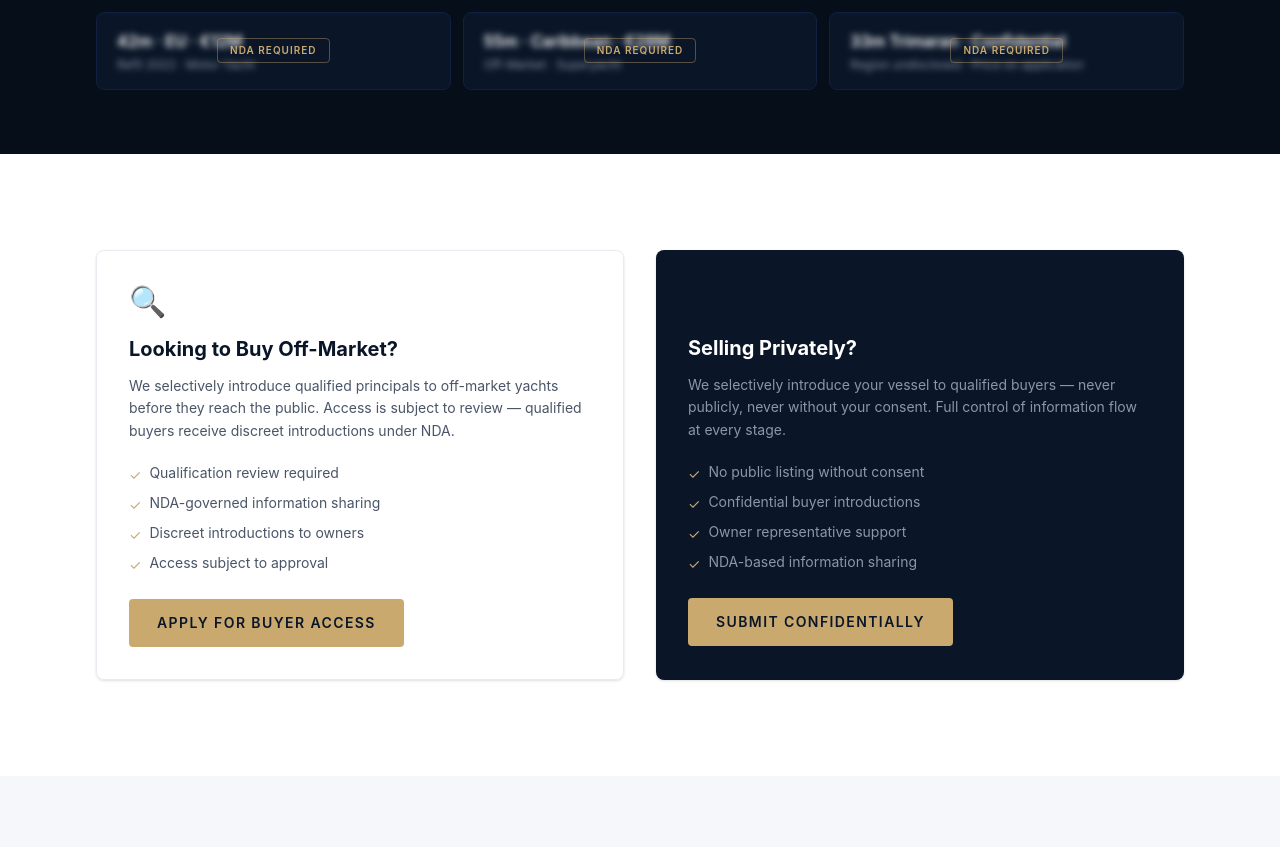
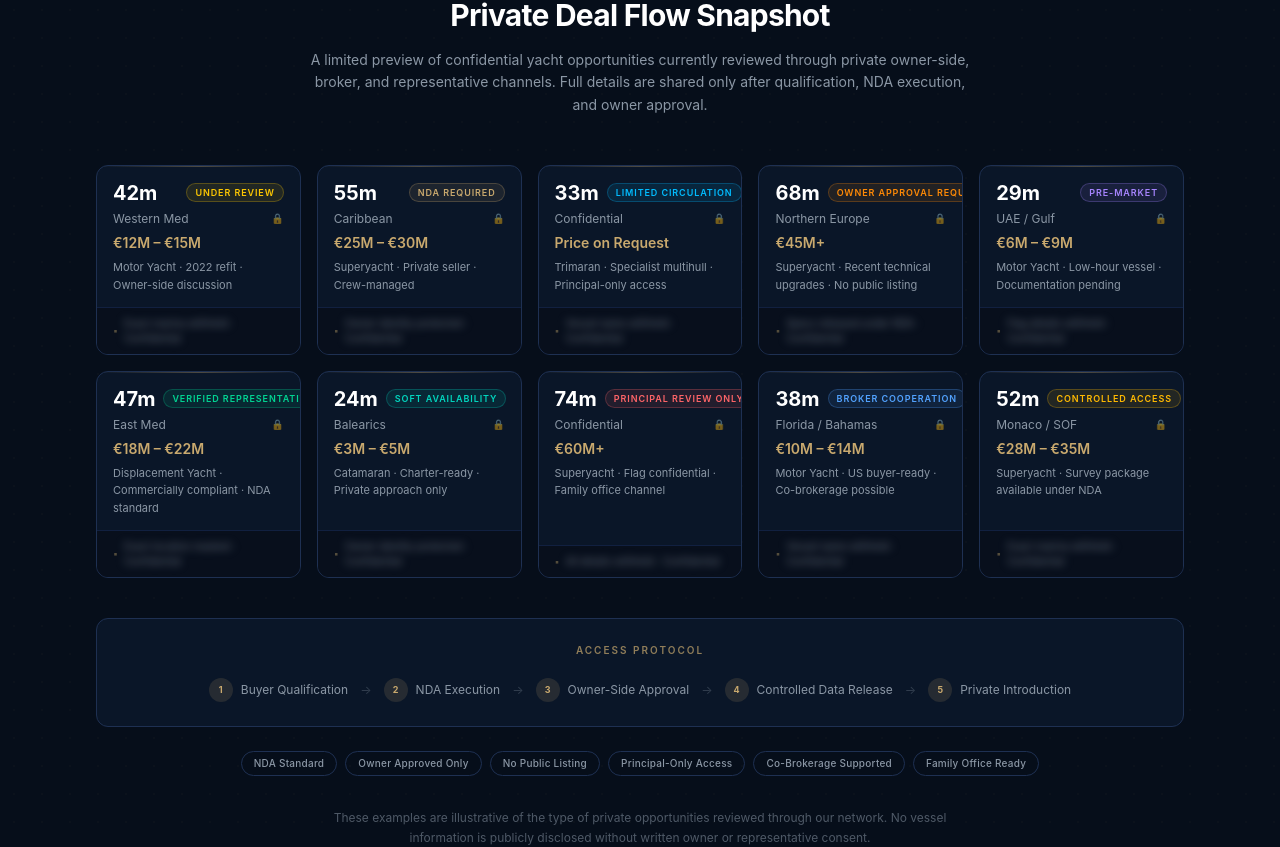
Before and after one commit to digiroiio-lgtm/offmarketyatch, a Next.js app: page / in a window 1280 px wide. Shown: the part 1478-2325 px from the top of the page. Built offline with nearby package versions, Linux system fonts and the light colour scheme.

Commit message:
Premium Private Deal Flow Snapshot section: 10 cards, access protocol, badges, CTAs
Agent-Logs-Url: https://github.com/digiroiio-lgtm/offmarketyatch/sessions/a360d840-0672-4e6c-965d-eab636b23b87

Co-authored-by: digiroiio-lgtm <246828247+digiroiio-lgtm@users.noreply.github.com>

```diff
--- a/src/app/page.tsx
+++ b/src/app/page.tsx
@@ -62,6 +62,109 @@ const whyOffMarket = [
   {
     title: "Broker Cooperation",
     body: "We cooperate with qualified brokers on a confidential co-brokerage basis. All introductions are managed professionally.",
+  },
+];
+
+const dealFlowSnapshot = [
+  {
+    loa: "42m",
+    region: "Western Med",
+    priceRange: "€12M – €15M",
+    status: "Under Review",
+    statusClass: "border-yellow-400/25 bg-yellow-400/10 text-yellow-400",
+    type: "Motor Yacht",
+    note: "2022 refit · Owner-side discussion",
+    masked: "Exact marina withheld",
+  },
+  {
+    loa: "55m",
+    region: "Caribbean",
+    priceRange: "€25M – €30M",
+    status: "NDA Required",
+    statusClass: "border-[#c9a96e]/25 bg-[#c9a96e]/10 text-[#c9a96e]",
+    type: "Superyacht",
+    note: "Private seller · Crew-managed",
+    masked: "Owner identity protected",
+  },
+  {
+    loa: "33m",
+    region: "Confidential",
+    priceRange: "Price on Request",
+    status: "Limited Circulation",
+    statusClass: "border-sky-400/25 bg-sky-400/10 text-sky-400",
+    type: "Trimaran",
+    note: "Specialist multihull · Principal-only access",
+    masked: "Vessel name withheld",
+  },
+  {
+    loa: "68m",
+    region: "Northern Europe",
+    priceRange: "€45M+",
+    status: "Owner Approval Required",
+    statusClass: "border-orange-400/25 bg-orange-400/10 text-orange-400",
+    type: "Superyacht",
+    note: "Recent technical upgrades · No public listing",
+    masked: "Specs released under NDA",
+  },
+  {
+    loa: "29m",
+    region: "UAE / Gulf",
+    priceRange: "€6M – €9M",
+    status: "Pre-Market",
+    statusClass: "border-violet-400/25 bg-violet-400/10 text-violet-400",
+    type: "Motor Yacht",
+    note: "Low-hour vessel · Documentation pending",
+    masked: "Flag details withheld",
+  },
+  {
+    loa: "47m",
+    region: "East Med",
+    priceRange: "€18M – €22M",
+    status: "Verified Representative",
+    statusClass: "border-emerald-400/25 bg-emerald-400/10 text-emerald-400",
+    type: "Displacement Yacht",
+    note: "Commercially compliant · NDA standard",
+    masked: "Exact location masked",
+  },
+  {
+    loa: "24m",
+    region: "Balearics",
+    priceRange: "€3M – €5M",
+    status: "Soft Availability",
+    statusClass: "border-teal-400/25 bg-teal-400/10 text-teal-400",
+    type: "Catamaran",
+    note: "Charter-ready · Private approach only",
+    masked: "Owner identity protected",
+  },
+  {
+    loa: "74m",
+    region: "Confidential",
+    priceRange: "€60M+",
+    status: "Principal Review Only",
+    statusClass: "border-red-400/25 bg-red-400/10 text-red-400",
+    type: "Superyacht",
+    note: "Flag confidential · Family office channel",
+    masked: "All details withheld",
+  },
+  {
+    loa: "38m",
+    region: "Florida / Bahamas",
+    priceRange: "€10M – €14M",
+    status: "Broker Cooperation",
+    statusClass: "border-blue-400/25 bg-blue-400/10 text-blue-400",
+    type: "Motor Yacht",
+    note: "US buyer-ready · Co-brokerage possible",
+    masked: "Vessel name withheld",
+  },
+  {
+    loa: "52m",
+    region: "Monaco / SOF",
+    priceRange: "€28M – €35M",
+    status: "Controlled Access",
+    statusClass: "border-amber-400/25 bg-amber-400/10 text-amber-400",
+    type: "Superyacht",
+    note: "Survey package available under NDA",
+    masked: "Exact marina withheld",
   },
 ];
 
@@ -215,43 +318,155 @@ export default function HomePage() {
       </section>
 
       {/* Private Deal Flow Snapshot */}
-      <section className="section-narrow bg-[#060e1a]" aria-labelledby="snapshot-heading">
-        <div className="container-site">
-          <div className="mb-8 text-center">
+      <section className="section relative overflow-hidden bg-[#060e1a]" aria-labelledby="snapshot-heading">
+        {/* Dot-grid background */}
+        <div
+          aria-hidden="true"
+          className="pointer-events-none absolute inset-0 opacity-[0.025]"
+          style={{
+            backgroundImage: "radial-gradient(#c9a96e 1px, transparent 1px)",
+            backgroundSize: "28px 28px",
+          }}
+        />
+
+        <div className="container-site relative">
+          {/* Section header */}
+          <div className="mb-12 text-center">
+            <div className="mb-4 inline-block rounded-full border border-[#c9a96e]/30 px-4 py-1.5 text-[10px] font-semibold uppercase tracking-[0.2em] text-[#c9a96e]/70">
+              Not listed. Not indexed. Not publicly circulated.
+            </div>
             <h2
               id="snapshot-heading"
-              className="text-xl font-bold tracking-tight text-white sm:text-2xl"
+              className="text-2xl font-bold tracking-tight text-white sm:text-3xl"
             >
               Private Deal Flow Snapshot
             </h2>
-            <p className="mt-2 text-sm text-[#8b97a5]">
-              Current opportunities are shared under NDA with approved principals only.
+            <p className="mx-auto mt-4 max-w-2xl text-sm leading-relaxed text-[#8b97a5]">
+              A limited preview of confidential yacht opportunities currently reviewed through
+              private owner-side, broker, and representative channels.{" "}
+              Full details are shared only after qualification, NDA execution, and owner approval.
             </p>
           </div>
-          <div className="grid gap-3 sm:grid-cols-3">
-            {[
-              { label: "42m · EU · €12M", sub: "Refit 2022 · Motor Yacht" },
-              { label: "55m · Caribbean · €28M", sub: "Off-Market · Superyacht" },
-              { label: "33m Trimaran · Confidential", sub: "Region undisclosed · Price on application" },
-            ].map(({ label, sub }) => (
+
+          {/* Cards grid */}
+          <div
+            className="grid gap-4 sm:grid-cols-2 xl:grid-cols-5"
+            aria-hidden="true"
+          >
+            {dealFlowSnapshot.map((card, i) => (
               <div
-                key={label}
-                className="relative overflow-hidden rounded-lg border border-[#112040] bg-[#0a1628] px-5 py-4"
-                aria-hidden="true"
+                key={i}
+                className="flex cursor-default select-none flex-col overflow-hidden rounded-xl border border-[#1e3052] bg-[#0a1628]"
               >
-                <div className="select-none">
-                  <p className="font-semibold text-white">{label}</p>
-                  <p className="mt-1 text-xs text-[#8b97a5]">{sub}</p>
+                {/* Gold gradient top line */}
+                <div className="h-px w-full bg-gradient-to-r from-transparent via-[#c9a96e]/35 to-transparent" />
+
+                {/* LOA + status */}
+                <div className="flex items-start justify-between gap-2 px-4 pb-2 pt-4">
+                  <span className="text-xl font-bold leading-none text-white">
+                    {card.loa}
+                  </span>
+                  <span
+                    className={`shrink-0 rounded-full border px-2 py-0.5 text-[9px] font-semibold uppercase tracking-widest ${card.statusClass}`}
+                  >
+                    {card.status}
+                  </span>
                 </div>
-                <div className="pointer-events-none absolute inset-0 backdrop-blur-[3px]" />
-                <div className="absolute inset-0 flex items-center justify-center">
-                  <span className="rounded border border-[#c9a96e]/40 px-3 py-1 text-[10px] font-semibold uppercase tracking-widest text-[#c9a96e]">
-                    NDA Required
-                  </span>
+
+                {/* Body */}
+                <div className="flex flex-1 flex-col gap-1.5 px-4 pb-3">
+                  <div className="flex items-center justify-between">
+                    <span className="text-xs text-[#8b97a5]">{card.region}</span>
+                    <span className="text-[10px] text-[#c9a96e]/50">🔒</span>
+                  </div>
+                  <p className="text-sm font-semibold text-[#c9a96e]">{card.priceRange}</p>
+                  <p className="text-[11px] leading-relaxed text-[#8b97a5]">
+                    {card.type} · {card.note}
+                  </p>
+                </div>
+
+                {/* Masked footer */}
+                <div className="border-t border-[#112040] bg-[#080f1c] px-4 py-2">
+                  <div className="flex items-center gap-1.5">
+                    <span className="shrink-0 text-[9px] text-[#c9a96e]/40">▪</span>
+                    <span
+                      className="pointer-events-none text-[10px] text-[#8b97a5]/70"
+                      style={{ filter: "blur(4px)" }}
+                    >
+                      {card.masked} · Confidential
+                    </span>
+                  </div>
                 </div>
               </div>
             ))}
           </div>
+
+          {/* Access Protocol bar */}
+          <div className="mt-10 rounded-xl border border-[#1e3052] bg-[#0a1628] px-6 py-6">
+            <p className="mb-5 text-center text-[10px] font-semibold uppercase tracking-[0.2em] text-[#c9a96e]/70">
+              Access Protocol
+            </p>
+            <div className="flex flex-wrap items-center justify-center gap-3">
+              {[
+                "Buyer Qualification",
+                "NDA Execution",
+                "Owner-Side Approval",
+                "Controlled Data Release",
+                "Private Introduction",
+              ].map((step, i, arr) => (
+                <span key={step} className="flex items-center gap-3">
+                  <span className="flex items-center gap-2">
+                    <span className="flex h-6 w-6 shrink-0 items-center justify-center rounded-full bg-[#c9a96e]/15 text-[9px] font-bold text-[#c9a96e]">
+                      {i + 1}
+                    </span>
+                    <span className="text-xs text-[#8b97a5]">{step}</span>
+                  </span>
+                  {i < arr.length - 1 && (
+                    <span className="hidden text-xs text-[#8b97a5]/30 sm:inline">→</span>
+                  )}
+                </span>
+              ))}
+            </div>
+          </div>
+
+          {/* Trust badges */}
+          <div className="mt-6 flex flex-wrap justify-center gap-2">
+            {[
+              "NDA Standard",
+              "Owner Approved Only",
+              "No Public Listing",
+              "Principal-Only Access",
+              "Co-Brokerage Supported",
+              "Family Office Ready",
+            ].map((badge) => (
+              <span
+                key={badge}
+                className="rounded-full border border-[#1e3052] px-3 py-1 text-[10px] font-medium tracking-wide text-[#8b97a5]"
+              >
+                {badge}
+              </span>
+            ))}
+          </div>
+
+          {/* Disclaimer */}
+          <p className="mx-auto mt-8 max-w-2xl text-center text-xs leading-relaxed text-[#8b97a5]/55">
+            These examples are illustrative of the type of private opportunities reviewed through
+            our network. No vessel information is publicly disclosed without written owner or
+            representative consent.
+          </p>
+
+          {/* CTAs */}
+          <div className="mt-8 flex flex-wrap justify-center gap-4">
+            <Link href="/private-access" className="btn-gold">
+              Apply for Private Access
+            </Link>
+            <Link href="/submit-yacht" className="btn-outline-gold">
+              Submit a Confidential Opportunity
+            </Link>
+          </div>
+          <p className="mt-4 text-center text-xs text-[#8b97a5]/50">
+            Access is reviewed manually. Not all requests are accepted.
+          </p>
         </div>
       </section>
 
```
